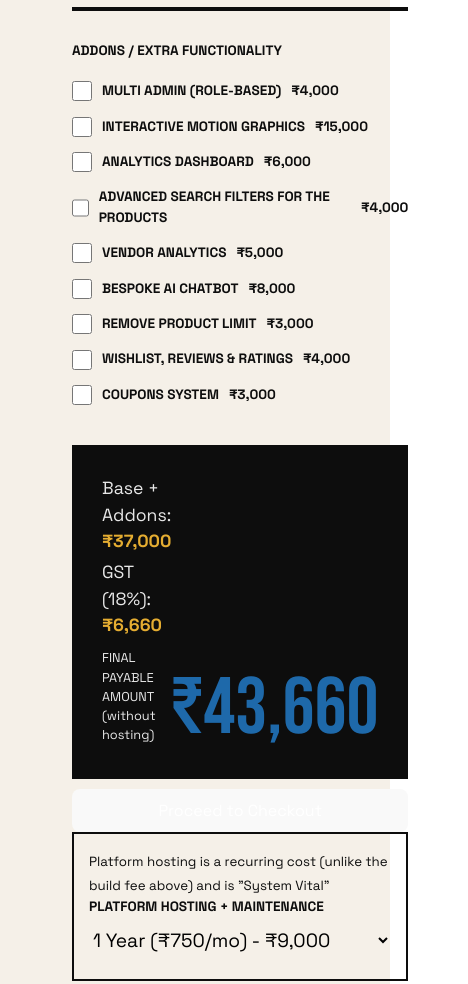
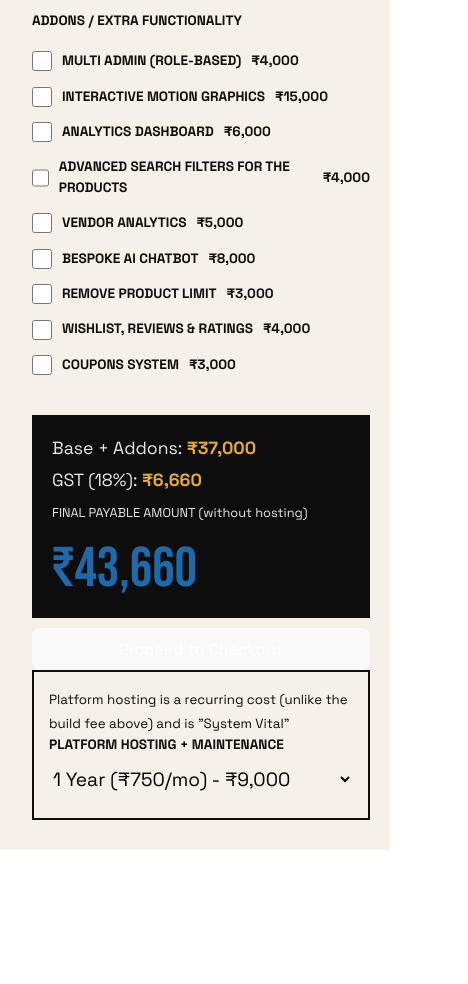
Before and after one commit to shashKingWho/kingWeb, a website built with Vite: page ecommerce-inquiry/index.html in a window 390 px wide. Shown: the part 1095-2079 px from the top of the page, 468 px wide, since content can reach past the window. After the commit the page ends 1945 px from the top, so only its background shows below. Built offline with nearby package versions, Linux system fonts and the light colour scheme.

Commit message:
fixed popping out issue of total-price 5rem in summary-box

```diff
--- a/Ecommerce/index.html
+++ b/ecommerce-inquiry/index.html
@@ -241,8 +241,34 @@
         }
 
         @media (max-width: 768px) {
+    /* Stack the sidebar and form vertically */
+    .container {
+        flex-direction: column;
+    }
+
     .sidebar h1 {
         font-size: 4rem;
+    }
+
+    .form-section {
+        padding: 30px 20px;
+        min-width: 100%;
+    }
+
+    /* Fix the Summary Box popping issue */
+    .summary-box {
+        flex-direction: column; /* Stack details and price */
+        align-items: flex-start; /* Align to the left */
+        gap: 15px;
+        padding: 20px;
+    }
+
+    /* Target the price specifically */
+    div#display-total.total-price {
+        font-size: 3.5rem; /* Reduced from 5rem to fit mobile */
+        width: 100%;
+        word-wrap: break-word; /* Safety net for long numbers */
+        text-align: left;
     }
 
     .options-grid {
```
Also changed, not shown: index.html (+19 -0 lines). Lines whose indentation alone changed are shown as unchanged.
